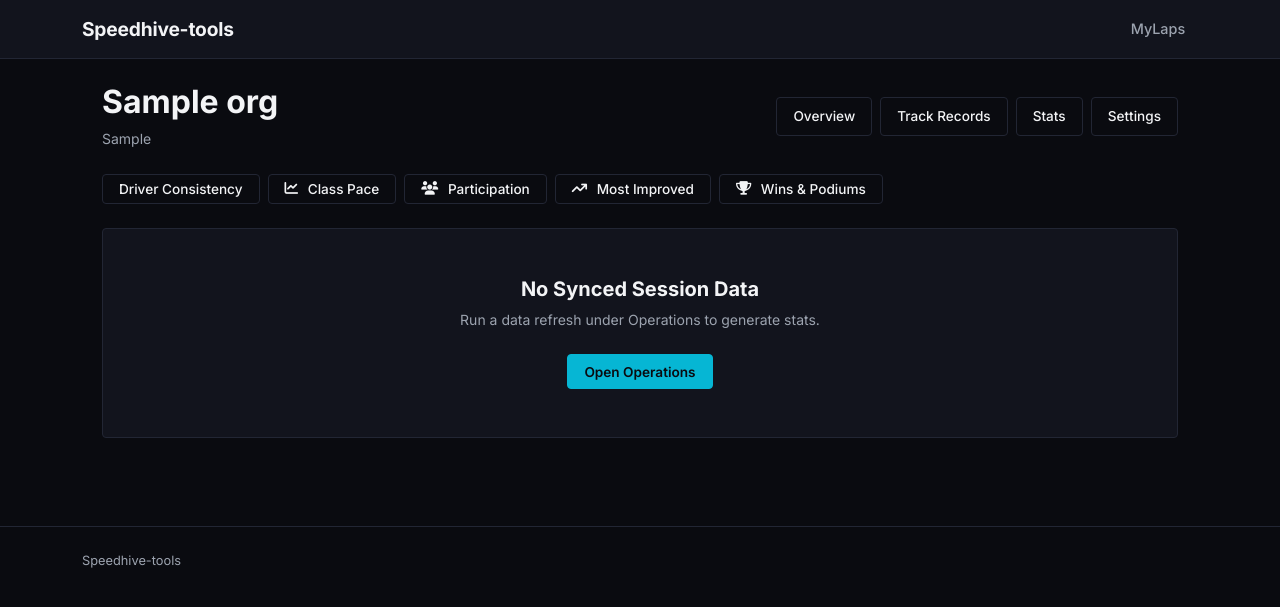
After one commit to ncrosty58/speedhive-tools-ui, a Python web app: template templates/wins_podiums.html in a window 1280 px wide. The commit adds this page. Shown: the top 607 px of the page. Run offline with Jinja, Linux system fonts and the light colour scheme; the template is opened without the code that fills it: most values are stand-ins (such as "Sample title", 1, 10 or a date in 2020).

Commit message:
Add Wins & Podiums stats tab
Ranks drivers by class-position race wins and podiums, all-time combined
across every synced race. No session-type or outlier filter bar -- wins
aren't a meaningful concept for qualifying/practice, and there's no
lap-time computation here to filter outliers from. Bumps the
speedhive-tools submodule for the new analyzer.

```diff
--- a/templates/_stats_subnav.html
+++ b/templates/_stats_subnav.html
@@ -10,5 +10,8 @@
         <a class="btn-custom {% if active_stats_tab == 'most_improved' %}active{% else %}btn-custom-outline{% endif %} py-1 px-3" href="{{ url_for('org_most_improved', org_id=org.id) }}">
             <i class="fa-solid fa-arrow-trend-up me-1"></i>Most Improved
         </a>
+        <a class="btn-custom {% if active_stats_tab == 'wins_podiums' %}active{% else %}btn-custom-outline{% endif %} py-1 px-3" href="{{ url_for('org_wins_podiums', org_id=org.id) }}">
+            <i class="fa-solid fa-trophy me-1"></i>Wins &amp; Podiums
+        </a>
     </div>
 </div>
--- /dev/null
+++ b/templates/wins_podiums.html
@@ -0,0 +1,140 @@
+{% extends 'base.html' %}
+
+{% block title %}Wins &amp; Podiums | {{ org.name }}{% endblock %}
+
+{% block content %}
+<div class="row g-4">
+    {% include "_org_nav.html" %}
+    {% include "_stats_subnav.html" %}
+
+    {% if error %}
+        <div class="col-12">
+            <div class="alert alert-danger py-2 mb-0 small">{{ error }}</div>
+        </div>
+    {% endif %}
+
+    {% if not manifest_exists %}
+        <div class="col-12">
+            <div class="glass-card text-center py-5">
+                <h3 class="h5 fw-bold mb-2">No Synced Session Data</h3>
+                <p class="text-muted small mb-4">Run a data refresh under Operations to generate stats.</p>
+                <a class="btn-custom" href="/org/{{ org.id }}/operations">Open Operations</a>
+            </div>
+        </div>
+    {% else %}
+        <!-- Recalculate/Generate button -->
+        <div class="col-12">
+            <div class="glass-card">
+                <div class="d-flex justify-content-end">
+                    <form action="/org/{{ org.id }}/stats/wins-podiums/generate" method="post" class="d-inline" id="recalc-wins-podiums-form">
+                        <button type="submit" class="btn-custom py-1 px-3 w-100 w-md-auto {% if not has_persisted_stats %}{% else %}btn-custom-outline{% endif %}" id="recalc-wins-podiums-btn" title="Last calculated: {{ calculated_at or 'Never' }}">
+                            <i class="fa-solid fa-{% if has_persisted_stats %}arrows-rotate{% else %}play{% endif %} me-1"></i>
+                            {% if has_persisted_stats %}Recalculate{% else %}Generate{% endif %}
+                        </button>
+                    </form>
+                </div>
+            </div>
+        </div>
+
+        <script>
+            document.getElementById('recalc-wins-podiums-form')?.addEventListener('submit', function() {
+                const btn = document.getElementById('recalc-wins-podiums-btn');
+                btn.disabled = true;
+                btn.innerHTML = '<i class="fa-solid fa-spinner fa-spin me-2"></i>Analyzing...';
+            });
+        </script>
+
+        {% if not has_persisted_stats %}
+            <div class="col-12">
+                <div class="glass-card text-center py-5">
+                    <i class="fa-solid fa-trophy fs-2 mb-3 d-block opacity-40"></i>
+                    <h3 class="h5 fw-bold mb-2">No Wins/Podiums Data Yet</h3>
+                    <p class="text-muted small mb-0">Click "Generate" above to tally class-position wins and podiums across every synced race.</p>
+                </div>
+            </div>
+        {% else %}
+            <!-- Explanation card -->
+            <div class="col-12">
+                <div class="glass-card">
+                    <h3 class="h5 fw-bold mb-2">How This Is Measured</h3>
+                    <p class="text-muted small mb-0">
+                        Counted from each driver's finishing position <strong>within their own class</strong> across every synced race session &mdash; not overall field position, since mixed run-groups share track time with other classes. A win is 1st in class, a podium is top 3. Only classified finishes (not DNF/DQ) count toward wins or podiums, and a driver must have at least 3 race starts (anything but DNS) to appear on either board.
+                    </p>
+                </div>
+            </div>
+
+            <div class="col-lg-6">
+                <div class="glass-card">
+                    <h3 class="h5 fw-bold mb-3">Most Wins</h3>
+                    {% if most_wins %}
+                        <div class="table-custom-container">
+                            <table class="table table-custom mb-0 small">
+                                <thead>
+                                    <tr>
+                                        <th>#</th>
+                                        <th>Driver Name</th>
+                                        <th>Wins</th>
+                                        <th>Podiums</th>
+                                        <th>Starts</th>
+                                        <th>Win %</th>
+                                    </tr>
+                                </thead>
+                                <tbody>
+                                    {% for r in most_wins %}
+                                        <tr>
+                                            <td>{{ loop.index }}</td>
+                                            <td class="fw-semibold"><a href="/org/{{ org.id }}/stats/driver/{{ r.name }}?session_types=race" class="driver-link">{{ r.name }}</a></td>
+                                            <td>{{ r.wins }}</td>
+                                            <td>{{ r.podiums }}</td>
+                                            <td>{{ r.starts }}</td>
+                                            <td>{{ r.win_rate_display }}</td>
+                                        </tr>
+                                    {% endfor %}
+                                </tbody>
+                            </table>
+                        </div>
+                    {% else %}
+                        <div class="text-center py-4 text-muted small">No drivers with at least 3 race starts found.</div>
+                    {% endif %}
+                </div>
+            </div>
+
+            <div class="col-lg-6">
+                <div class="glass-card">
+                    <h3 class="h5 fw-bold mb-3">Most Podiums</h3>
+                    {% if most_podiums %}
+                        <div class="table-custom-container">
+                            <table class="table table-custom mb-0 small">
+                                <thead>
+                                    <tr>
+                                        <th>#</th>
+                                        <th>Driver Name</th>
+                                        <th>Wins</th>
+                                        <th>Podiums</th>
+                                        <th>Starts</th>
+                                        <th>Podium %</th>
+                                    </tr>
+                                </thead>
+                                <tbody>
+                                    {% for r in most_podiums %}
+                                        <tr>
+                                            <td>{{ loop.index }}</td>
+                                            <td class="fw-semibold"><a href="/org/{{ org.id }}/stats/driver/{{ r.name }}?session_types=race" class="driver-link">{{ r.name }}</a></td>
+                                            <td>{{ r.wins }}</td>
+                                            <td>{{ r.podiums }}</td>
+                                            <td>{{ r.starts }}</td>
+                                            <td>{{ r.podium_rate_display }}</td>
+                                        </tr>
+                                    {% endfor %}
+                                </tbody>
+                            </table>
+                        </div>
+                    {% else %}
+                        <div class="text-center py-4 text-muted small">No drivers with at least 3 race starts found.</div>
+                    {% endif %}
+                </div>
+            </div>
+        {% endif %}
+    {% endif %}
+</div>
+{% endblock %}
```
Also changed, not shown: app/routes/stats.py (+91 -0 lines), tests/test_app.py (+6 -0 lines).
